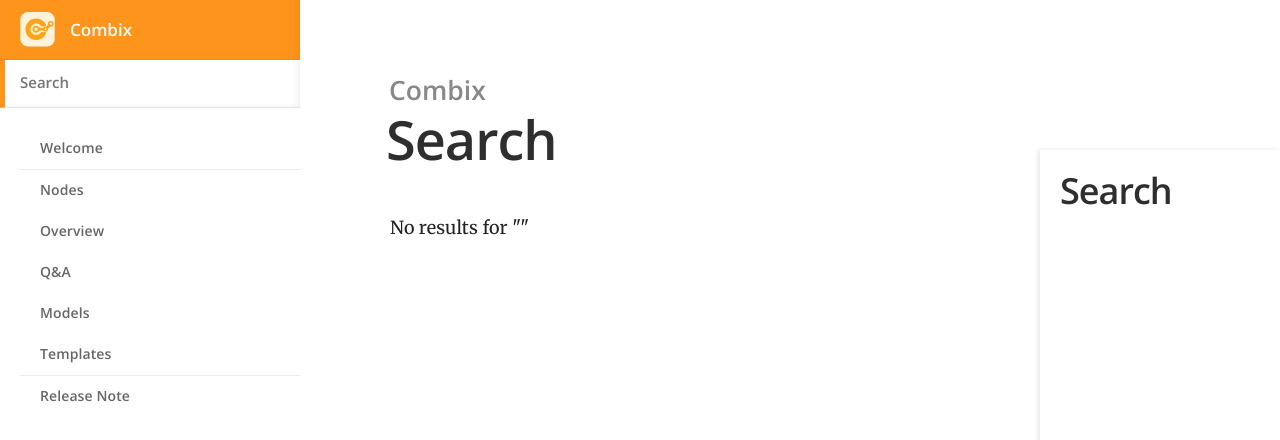
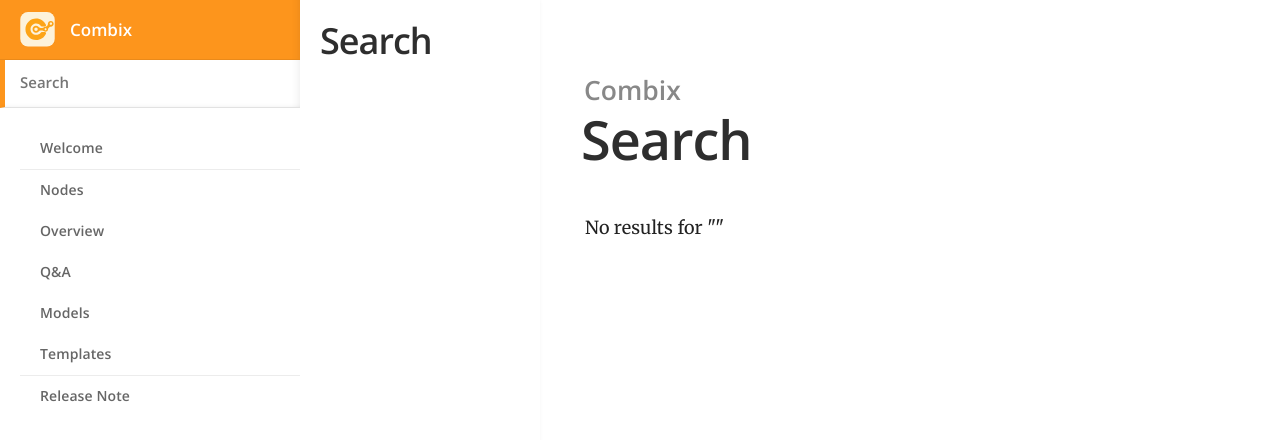
Before and after one commit to roryror/combix-doc, a Jekyll site: the page built from search.html, in a window 1280 px wide. Shown: the top 440 px of the page. Built offline with Jekyll 4.4.1, drawn with Linux system fonts in a browser that asks for light colours.

Commit message:
Update default.html

```diff
--- a/_layouts/default.html
+++ b/_layouts/default.html
@@ -39,7 +39,6 @@
             z-index: -1000;
         }
         .toc {
-            position: fixed;
             top: 150px; /* 设置页内目录位置低一些 */
             right: 0;
             width: 200px;
@@ -48,7 +47,6 @@
             padding: 20px;
             box-shadow: -2px 0 5px rgba(0, 0, 0, 0.1);
             background-color: #fff;
-            z-index: 1000;
         }
         .main {
             padding: 20px;
```
